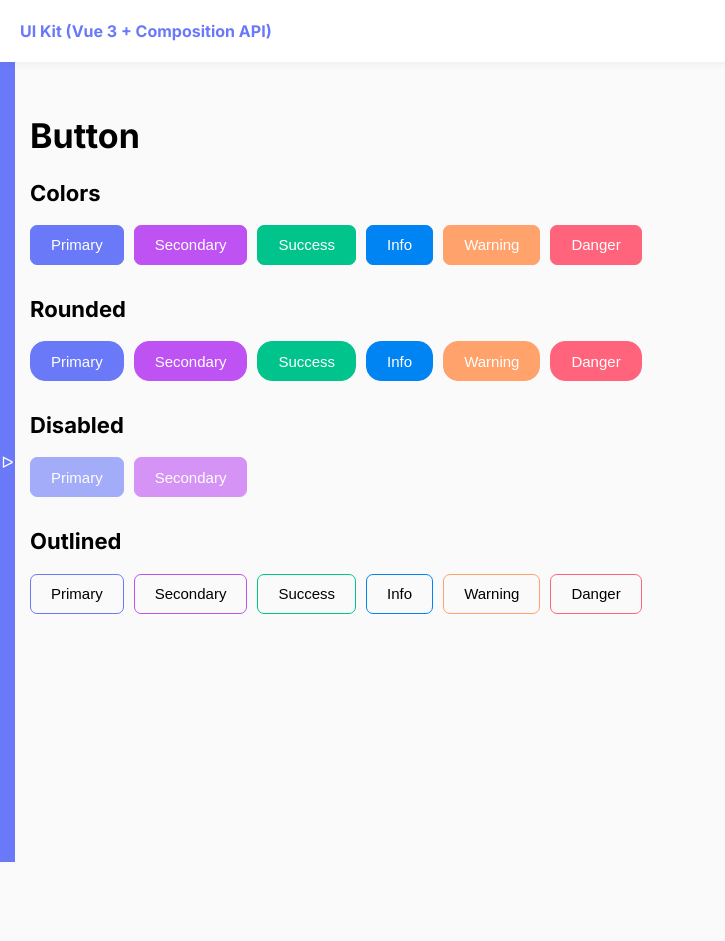
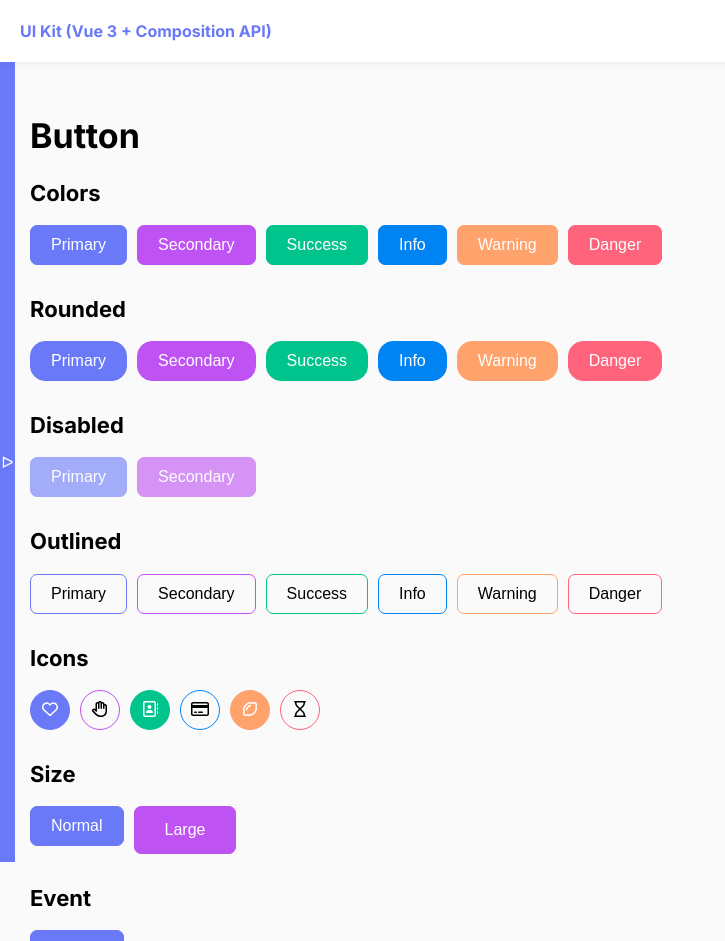
Before and after one commit to benny214/uikit-vue3, a Vue app: page /button in a window 1280 px wide. Shown: the top 941 px of the page, without its empty margins (0-725 px from the left). Before the commit the page ends 800 px from the top, so only its background shows below. Built offline with nearby package versions, Linux system fonts and the light colour scheme.

Commit message:
кнопки с иконками,  обработка событие по клику

```diff
--- a/package.json
+++ b/package.json
@@ -9,6 +9,9 @@
     "preview": "vite preview"
   },
   "dependencies": {
+    "@fortawesome/fontawesome-svg-core": "^6.4.2",
+    "@fortawesome/free-regular-svg-icons": "^6.4.2",
+    "@fortawesome/vue-fontawesome": "^3.0.5",
     "vue": "^3.3.8",
     "vue-router": "^4.2.5"
   },
--- a/src/App.vue
+++ b/src/App.vue
@@ -26,6 +26,7 @@ const toggleMenu = () => {
 
 .content {
   max-width: 1400px;
+  margin-top: 62px;
   margin-left: 250px;
   padding: 30px;
   transition: .2s;
--- a/src/components/Button.vue
+++ b/src/components/Button.vue
@@ -3,10 +3,14 @@
   'btn',
   `btn--${color}`,
   {'btn--rounded': rounded},
-  {'btn--outlined': outlined}
+  {'btn--outlined': outlined},
+  {'btn--icon': icon},
+  {'btn--large': size === 'large'}
   ]"
-  :disabled="disabled">
-    {{ label }}
+  :disabled="disabled"
+  @click="clickOnBtn">
+    <span v-if="icon"><font-awesome-icon :icon="`fa-regular fa-${icon}`"/></span>
+    <span v-else>{{ label }}</span>
   </button>
 </template>
 <script setup>
@@ -30,8 +34,22 @@ const props = defineProps({
   outlined: {
     type: Boolean,
     required: false
+  },
+  icon: {
+    type: String,
+    required: false
+  },
+  size: {
+    type: String,
+    default: 'normal'
   }
 });
+
+const emit = defineEmits(['click'])
+
+const clickOnBtn = () => {
+  emit('click')
+}
 </script>
 <style lang="scss" scoped>
 @import "@/assets/styles/main";
@@ -45,7 +63,7 @@ const props = defineProps({
   border: none;
   cursor: pointer;
   font-size: 15px;
-  transition: 0.2s;
+  transition: .2s;
   &--primary {
     background-color: $primary;
     border: 1px solid $primary;
@@ -114,5 +132,17 @@ const props = defineProps({
       color: #fff;
     }
   }
+
+  &--icon {
+    padding: 0;
+    width: 40px;
+    height: 40px;
+    border-radius: 50%;
+  }
+
+  &--large {
+    height: 48px;
+    padding: 0 30px;
+  }
 }
 </style>
--- a/src/components/layout/Header.vue
+++ b/src/components/layout/Header.vue
@@ -14,6 +14,8 @@
   display: flex;
   align-items: center;
   z-index: 1;
-  position: relative;
+  position: fixed;
+  width: 100%;
+  top: 0;
 }
 </style>
--- a/src/main.js
+++ b/src/main.js
@@ -2,5 +2,13 @@ import { createApp } from 'vue'
 import './assets/styles/main.scss'
 import App from './App.vue'
 import router from './router'
+import { library } from '@fortawesome/fontawesome-svg-core'
+import { FontAwesomeIcon } from '@fortawesome/vue-fontawesome'
+import { faHeart, faHand, faAddressBook, faCreditCard, faLemon, faHourglass } from '@fortawesome/free-regular-svg-icons'
 
-createApp(App).use(router).mount('#app')
+library.add([faHeart, faHand, faAddressBook, faCreditCard, faLemon, faHourglass])
+
+createApp(App)
+  .component('font-awesome-icon', FontAwesomeIcon)
+  .use(router)
+  .mount('#app')
--- a/src/views/Button.vue
+++ b/src/views/Button.vue
@@ -35,9 +35,34 @@
     <Button label="Warning" color="warning" outlined />
     <Button label="Danger" color="danger" outlined />
   </div>
+
+  <h2 class="heading-2">Icons</h2>
+  <div class="line">
+    <Button icon="heart" color="primary" />
+    <Button icon="hand" color="secondary" outlined />
+    <Button icon="address-book" color="success" />
+    <Button icon="credit-card" color="info" outlined />
+    <Button icon="lemon" color="warning" />
+    <Button icon="hourglass" color="danger" outlined />
+  </div>
+
+  <h2 class="heading-2">Size</h2>
+  <div class="line">
+    <Button label="Normal" color="primary" />
+    <Button label="Large" color="secondary" size="large"/>
+  </div>
+
+  <h2 class="heading-2">Event</h2>
+  <div class="line">
+    <Button label="Normal" color="primary" @click="eventForBtn"/>
+  </div>
 </template>
 <script setup>
 import Button from "@/components/Button.vue";
+
+const eventForBtn = () => {
+  alert('You clicked btn')
+}
 </script>
 <style lang="scss" scoped>
 @import "@/assets/styles/main";
```
Also changed, not shown: 1 other file (tests, documents, lock files or other folders).
